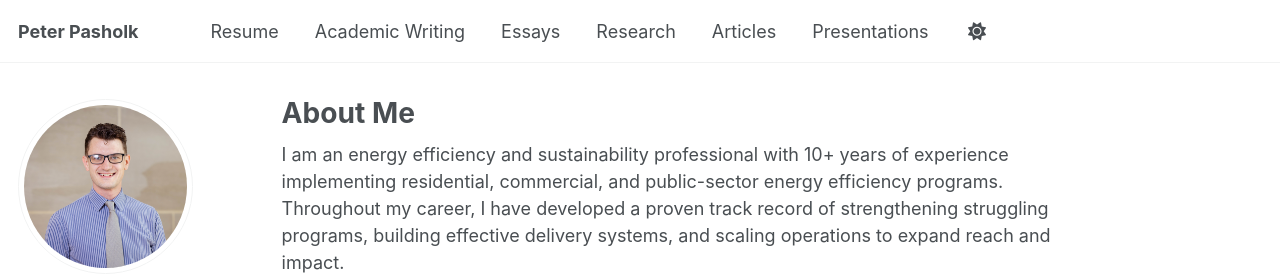
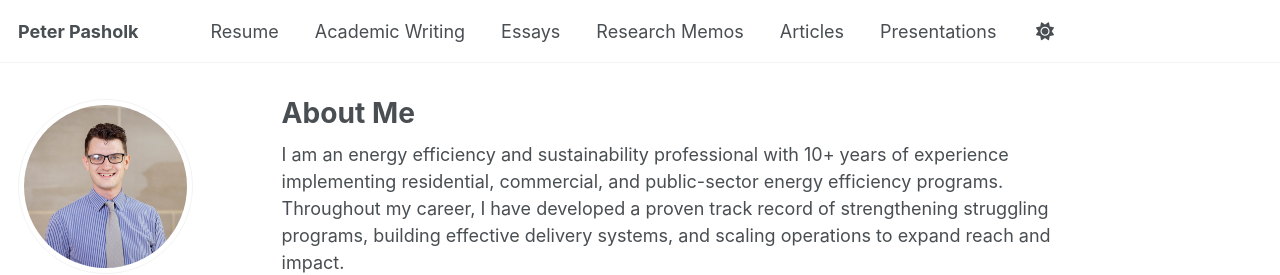
Before and after one commit to ppasholk/ppasholk.github.io, a Jekyll site: the page built from _pages/about.md, in a window 1280 px wide. Shown: the top 275 px of the page. Built offline with Jekyll 4.4.1, drawn with Linux system fonts in a browser that asks for light colours; a script that is not in the unit is left out.

Commit message:
Rename 'Research' to 'Research Memos' in navigation

```diff
--- a/_data/navigation.yml
+++ b/_data/navigation.yml
@@ -17,7 +17,7 @@ main:
   - title: "Essays"
     url: /portfolio/
 
-  - title: "Research"
+  - title: "Research Memos"
     url: /talks/
 
   - title: "Articles"
```
